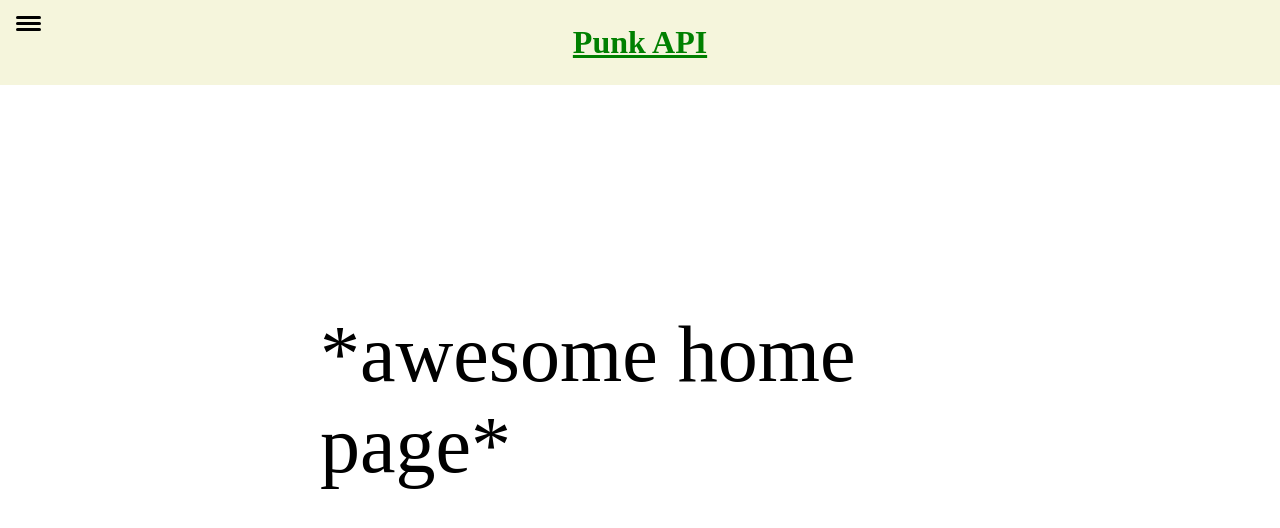
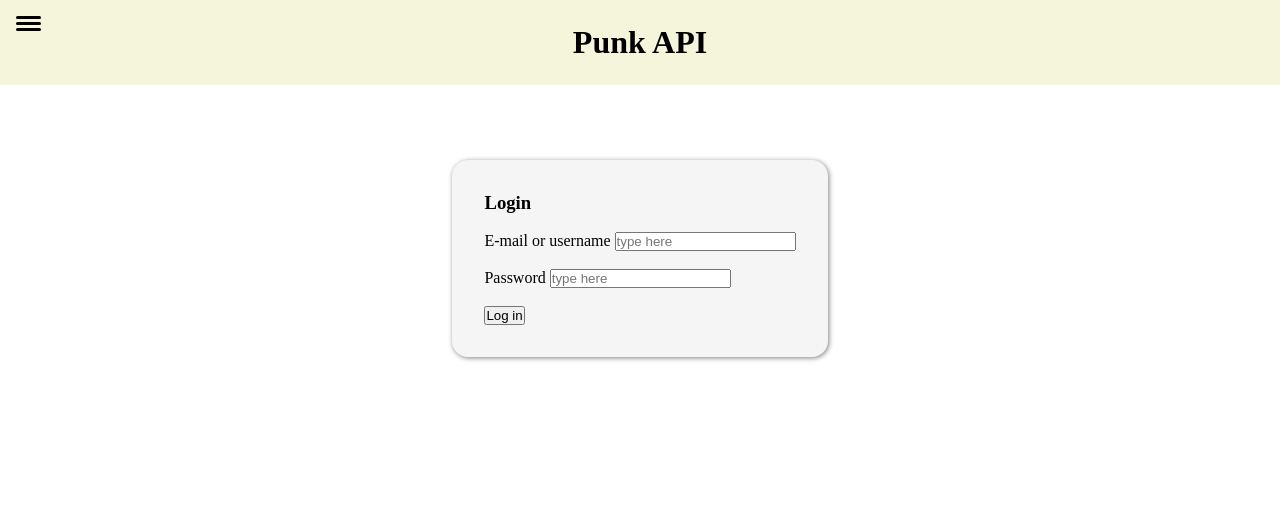
Before and after one commit to CandeMarcote/punkbar-ecommerce, a React (Create React App) app: page /login in a window 1280 px wide. Before the commit this address led to /home. Shown: the top 528 px of the page. Built offline with nearby package versions, Linux system fonts and the light colour scheme.

Commit message:
implement login

```diff
--- a/src/App.js
+++ b/src/App.js
@@ -1,4 +1,4 @@
-import React from 'react';
+import React, { useState } from 'react';
 import { Switch, Route, Redirect } from 'react-router-dom';
 import Home from './pages/Home';
 import Beers from './pages/Beers';
@@ -8,37 +8,59 @@ import Favorites from './pages/Favorites';
 
 import Header from './components/layout/Header';
 import ContextProvider from './store/ContextProvider';
+import Login from './pages/Login';
 
 const App = () => {
+  const [isLoggedIn, setIsLoggedIn] = useState(JSON.parse(localStorage.getItem('isLoggedIn')) || false)
+
+  function loginHandler(logStatus) {
+    setIsLoggedIn(logStatus);
+  }
 
   return (
     <>
       <ContextProvider>
-      <Header />
+      <Header onLogin={loginHandler}/>
       <main>
+        {!isLoggedIn && (
+        <Switch>
+          <Route path='/login'>
+            <Login onLogin={loginHandler}/>
+          </Route>
+        </Switch>
+        )}
+        {isLoggedIn && (
           <Switch>
               <Route path='/home' exact>
             <Home />
             </Route>
+
             <Route path='/' exact>
               <Redirect to='/home'/>
             </Route>
+
             <Route path='/beers'>
               <Beers />
             </Route>
+
             <Route path='/burgers'>
               <Burgers />
             </Route>
+
             <Route path='/cart'>
               <Cart />
             </Route>
+
             <Route path='/favorites'>
               <Favorites />
             </Route>
+
             <Route path='/*'>
               <Redirect to='/home'/>
             </Route>
           </Switch>
+
+        )}
       </main>
       </ContextProvider>
     </>
--- a/src/components/UI/BurgerMenu.module.css
+++ b/src/components/UI/BurgerMenu.module.css
@@ -38,7 +38,7 @@
     text-align: left;
     max-width: max-content;
     max-height: max-content;
-    background-color: rgba(0,0,0,0.5);
+    background-color: rgba(219, 175, 103, 0.9);
     position: fixed;
         top:0;
         left: 0;
--- a/src/components/UI/Card.module.css
+++ b/src/components/UI/Card.module.css
@@ -1,6 +1,8 @@
 .card {
-    border-radius: 2em;
+    border-radius: 1em;
     margin-inline: auto;
-    max-width: 70vw;
-    padding: 1em;
+    max-width: max-content;
+    padding: 2em;
+    background-color: whitesmoke;
+    box-shadow: 1px 1px 5px 0px grey;
 }
--- a/src/components/layout/Header.js
+++ b/src/components/layout/Header.js
@@ -4,7 +4,12 @@ import HeaderCartButton from '../Cart/HeaderCartButton';
 import classes from './styles/Header.module.css';
 import BurgerMenu from '../UI/BurgerMenu';
 
-const Header = () => {
+const Header = (props) => {
+
+  function loginHandler(){
+    props.onLogin(false)
+  }
+
   return (
   <header className={classes.header}>
     <NavLink to='/home' activeClassName={classes.active}><h1>Punk API</h1></NavLink>
@@ -12,12 +17,14 @@ const Header = () => {
     <nav className={classes.nav}>
         <ul>
             <div>
-            <li><NavLink to='/home' activeClassName={classes.active}><strong>Home</strong></NavLink></li>
-            <li><NavLink to='/beers'>Beers</NavLink></li>
-            <li><NavLink to='/burgers'>Burgers</NavLink></li>
-            <li><NavLink to='/favorites'>Favorites</NavLink></li>
+              <li><NavLink to='/home' activeClassName={classes.active}><strong>Home</strong></NavLink></li>
+              <li><NavLink to='/beers' activeClassName={classes.active}>Beers</NavLink></li>
+              <li><NavLink to='/burgers' activeClassName={classes.active}>Burgers</NavLink></li>
+              <li><NavLink to='/favorites' activeClassName={classes.active}>Favorites</NavLink></li>
             </div>
             <li><NavLink to='/cart' activeClassName={classes.active}><HeaderCartButton/></NavLink></li>
+            <br />
+            <li><button onClick={loginHandler}><p>Log out</p></button></li>
         </ul>
     </nav>
     </BurgerMenu>
--- a/src/components/layout/styles/Header.module.css
+++ b/src/components/layout/styles/Header.module.css
@@ -12,9 +12,10 @@
 
 .active {
     text-decoration: underline;
-    color: green;
+    color: darkred;
 }
 
 a{
     text-decoration: none;
+    color: black;
 }
--- /dev/null
+++ b/src/pages/Login.js
@@ -0,0 +1,68 @@
+import React, { useState, useRef, useEffect } from 'react';
+import Card from '../components/UI/Card';
+
+
+const userEmail = '123@gmail.com';
+const userPassword = '123456';
+
+const Login = (props) => {
+  const [isLoggedIn, setIsLoggedIn] = useState(JSON.parse(localStorage.getItem('isLoggedIn')) || false)
+  const emailInputRef = useRef();
+  const passwordInputRef = useRef();
+
+  function loginHandler(e) {
+    e.preventDefault();
+
+    const enteredEmail = emailInputRef.current.value;
+    const enteredPassword = passwordInputRef.current.value;
+
+    if(enteredEmail === userEmail && enteredPassword === userPassword) {
+      setIsLoggedIn(true);
+    } else {
+      return;
+    }
+  }
+
+  function logoutHandler(e) {
+    setIsLoggedIn(false);
+  }
+
+  useEffect(()=>{
+    localStorage.setItem('isLoggedIn', isLoggedIn);
+    props.onLogin(isLoggedIn);
+  }, [isLoggedIn])
+
+
+  return (
+    <>
+    {!isLoggedIn && (
+      <Card>
+        <h3>Login</h3>
+        <br />
+        <form onSubmit={loginHandler}>
+          <div>
+            <label htmlFor="email">E-mail or username </label>
+            <input type="text" id='email' placeholder='type here' ref={emailInputRef} />
+          </div>
+          <br />
+          <div>
+            <label htmlFor="password">Password </label>
+            <input type="password" id="password" placeholder='type here' ref={passwordInputRef} />
+          </div>
+          <br />
+          {!isLoggedIn && <button type='submit'>Log in</button>}
+
+        </form>
+      </Card>)}
+      {isLoggedIn && (
+      <Card>
+        <h2>You're logged in</h2>
+        <button type='submit' onClick={logoutHandler}>Log out</button>
+      </Card>
+      )}
+    </>
+
+  )
+}
+
+export default Login
```
Also changed, not shown: 1 other file (tests, documents, lock files or other folders). Lines whose indentation alone changed are shown as unchanged.
